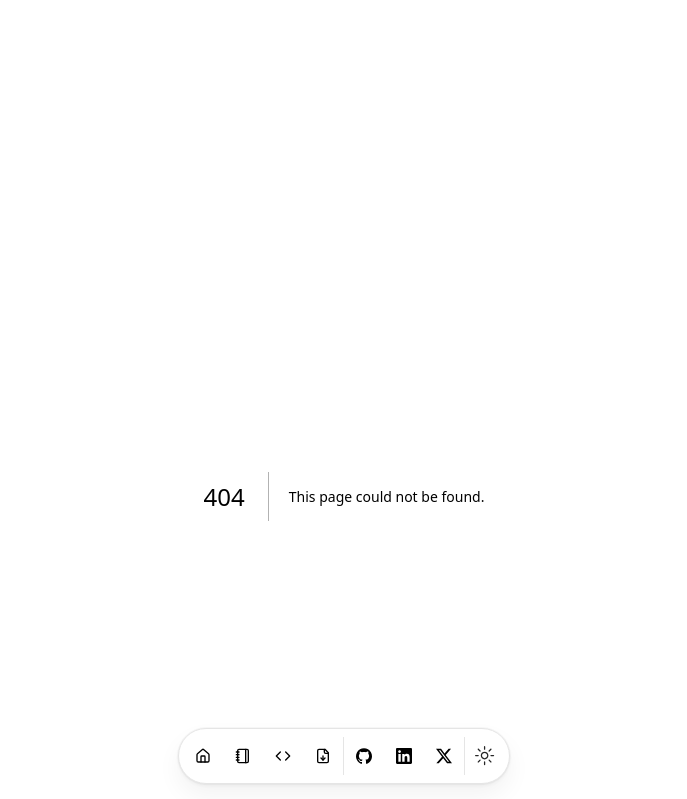
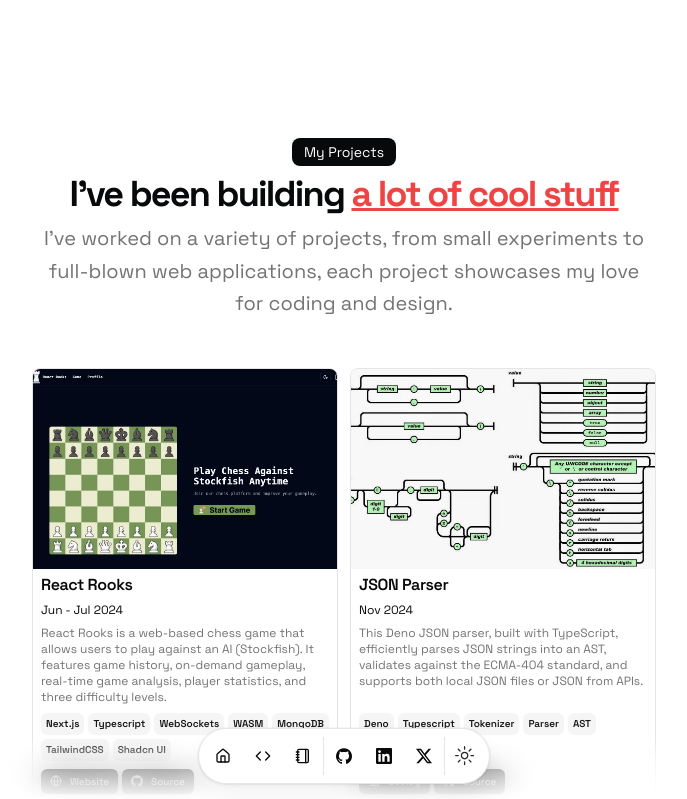
Before and after one commit to 0xadityaa/Portfolio, a Next.js app: page /projects in a window 1280 px wide. Before the commit this address had no page. Shown: the top 799 px of the page, without its empty margins (296-983 px from the left). Built offline with nearby package versions, Linux system fonts and the light colour scheme.

Commit message:
Made seperate route/page for projects

```diff
--- a/src/app/page.tsx
+++ b/src/app/page.tsx
@@ -111,44 +111,6 @@
           </div>
         </div>
       </section>
-      <section id="projects">
-        <div className="space-y-12 w-full py-12">
-          <BlurFade delay={BLUR_FADE_DELAY * 11}>
-            <div className="flex flex-col items-center justify-center space-y-4 text-center">
-              <div className="space-y-2">
-                <div className="inline-block rounded-lg bg-foreground text-background px-3 py-1 text-sm">
-                  My Projects
-                </div>
-                <h2 className="text-2xl font-bold tracking-tighter sm:text-4xl">
-                  I&rsquo;ve been building <span className="text-red-500 underline">a lot of cool stuff</span>
-                </h2>
-                <p className="text-muted-foreground md:text-xl/relaxed lg:text-base/relaxed xl:text-xl/relaxed">
-                  I&apos;ve worked on a variety of projects, from small experiments to full-blown web applications, each project showcases my love for coding and design.
-                </p>
-              </div>
-            </div>
-          </BlurFade>
-          <div className="grid grid-cols-1 gap-3 sm:grid-cols-2 max-w-[800px] mx-auto">
-            {DATA.projects.map((project, id) => (
-              <BlurFade
-                key={project.title}
-                delay={BLUR_FADE_DELAY * 12 + id * 0.05}
-              >
-                <ProjectCard
-                  href={project.href}
-                  key={project.title}
-                  title={project.title}
-                  description={project.description}
-                  dates={project.dates}
-                  tags={project.technologies}
-                  image={project.image}
-                  links={project.links}
-                />
-              </BlurFade>
-            ))}
-          </div>
-        </div>
-      </section>
       {/* <section id="hackathons">
         <div className="space-y-12 w-full py-12">
           <BlurFade delay={BLUR_FADE_DELAY * 13}>
@@ -208,12 +170,15 @@
                   href={DATA.contact.social.email.url}
                   className="text-blue-500 hover:underline"
                 >
-                email
+                  email
                 </Link>{" "}
-                or shoot a dm on {" "} <Link
+                or shoot a dm on{" "}
+                <Link
                   href={DATA.contact.social.X.url}
                   className="text-blue-500 hover:underline"
-                >twitter</Link>
+                >
+                  twitter
+                </Link>
               </p>
             </div>
           </BlurFade>
--- /dev/null
+++ b/src/app/projects/page.tsx
@@ -0,0 +1,53 @@
+import BlurFade from "@/components/magicui/blur-fade";
+import { ProjectCard } from "@/components/project-card";
+import { DATA } from "@/data/resume";
+
+const BLUR_FADE_DELAY = 0.04;
+
+export default function ProjectsPage() {
+  return (
+    <section id="projects">
+      <div className="space-y-12 w-full py-12">
+        <BlurFade delay={BLUR_FADE_DELAY * 11}>
+          <div className="flex flex-col items-center justify-center space-y-4 text-center">
+            <div className="space-y-2">
+              <div className="inline-block rounded-lg bg-foreground text-background px-3 py-1 text-sm">
+                My Projects
+              </div>
+              <h2 className="text-2xl font-bold tracking-tighter sm:text-4xl">
+                I&rsquo;ve been building{" "}
+                <span className="text-red-500 underline">
+                  a lot of cool stuff
+                </span>
+              </h2>
+              <p className="text-muted-foreground md:text-xl/relaxed lg:text-base/relaxed xl:text-xl/relaxed">
+                I&apos;ve worked on a variety of projects, from small
+                experiments to full-blown web applications, each project
+                showcases my love for coding and design.
+              </p>
+            </div>
+          </div>
+        </BlurFade>
+        <div className="grid grid-cols-1 gap-3 sm:grid-cols-2 max-w-[800px] mx-auto">
+          {DATA.projects.map((project, id) => (
+            <BlurFade
+              key={project.title}
+              delay={BLUR_FADE_DELAY * 12 + id * 0.05}
+            >
+              <ProjectCard
+                href={project.href}
+                key={project.title}
+                title={project.title}
+                description={project.description}
+                dates={project.dates}
+                tags={project.technologies}
+                image={project.image}
+                links={project.links}
+              />
+            </BlurFade>
+          ))}
+        </div>
+      </div>
+    </section>
+  );
+}
--- a/src/data/resume.tsx
+++ b/src/data/resume.tsx
@@ -10,7 +10,7 @@
   description:
     "Converting coffee into code, I craft elegant and scalable software solutions, turning ideas into impactful products.",
   summary:
-    "Hello! Namaste! Bonjour! I’m a passionate full-stack developer and architect from the vibrant heart of India 🇮🇳, currently based in Toronto, ON 🇨🇦. At work, I blend code and creativity, transforming ideas into captivating digital products. Beyond work, I immerse myself in the whimsical realms of nature ⛰️, music 🥁, and games 🎮, where every hike, new beat, and winning move connects a dot in my creative journey.",
+    "Hello! Namaste! Bonjour! I’m a passionate full-stack developer and architect from the vibrant heart of India 🇮🇳, currently based in Toronto 🇨🇦. At work, I blend code and creativity, transforming ideas into captivating digital products. Beyond work, I immerse myself in the whimsical realms of nature ⛰️, music 🥁, and games 🎮, where every hike, new beat, and winning move connects a dot in my creative journey.",
   avatarUrl: "/Me.jpeg",
   skills: [
     "React",
@@ -48,16 +48,17 @@
     "GitHub Actions",
     "AWS CodeCommit",
     "Vercel",
+    "Langchain",
+    "Langgraph",
   ],
   navbar: [
     { href: "/", icon: HomeIcon, label: "Home" },
+    { href: "/projects", icon: CodeIcon, label: "Projects" },
     { href: "/blog", icon: NotebookIcon, label: "Blog" },
-    { href: "#projects", icon: CodeIcon, label: "Projects" },
-    { href: "https://drive.google.com/file/d/1RjBMWuZDe5R0dN_lMmTRppEqTmTsSKTo/view?usp=sharing", icon: FileDownIcon, label: "Resume", target: "_blank" },
   ],
   contact: {
     email: "negandhi.aditya@gmail.com",
-    tel: "+1 (647) 512-3032",
+    tel: "",
     social: {
       GitHub: {
         name: "GitHub",
@@ -117,7 +118,7 @@
       logoUrl: "/gls.png",
       start: "Apr 2019",
       end: "Aug 2022",
-    }
+    },
   ],
   projects: [
     {
@@ -150,7 +151,7 @@
       ],
       image: "/ReactRooks.png",
     },
-        {
+    {
       title: "JSON Parser",
       href: "https://github.com/0xadityaa/json-parser",
       dates: "Nov 2024",
@@ -194,7 +195,7 @@
         "Socket.io",
         "React",
         "Remix",
-        "AWS"
+        "AWS",
       ],
       links: [
         // {
@@ -244,7 +245,7 @@
       ],
       image: "/matrix.jpeg",
     },
-        {
+    {
       title: "Crypto Maniac",
       href: "https://github.com/0xadityaa/Crypto-Maniac",
       dates: "Jul 2021 - Jan 2022",
```
